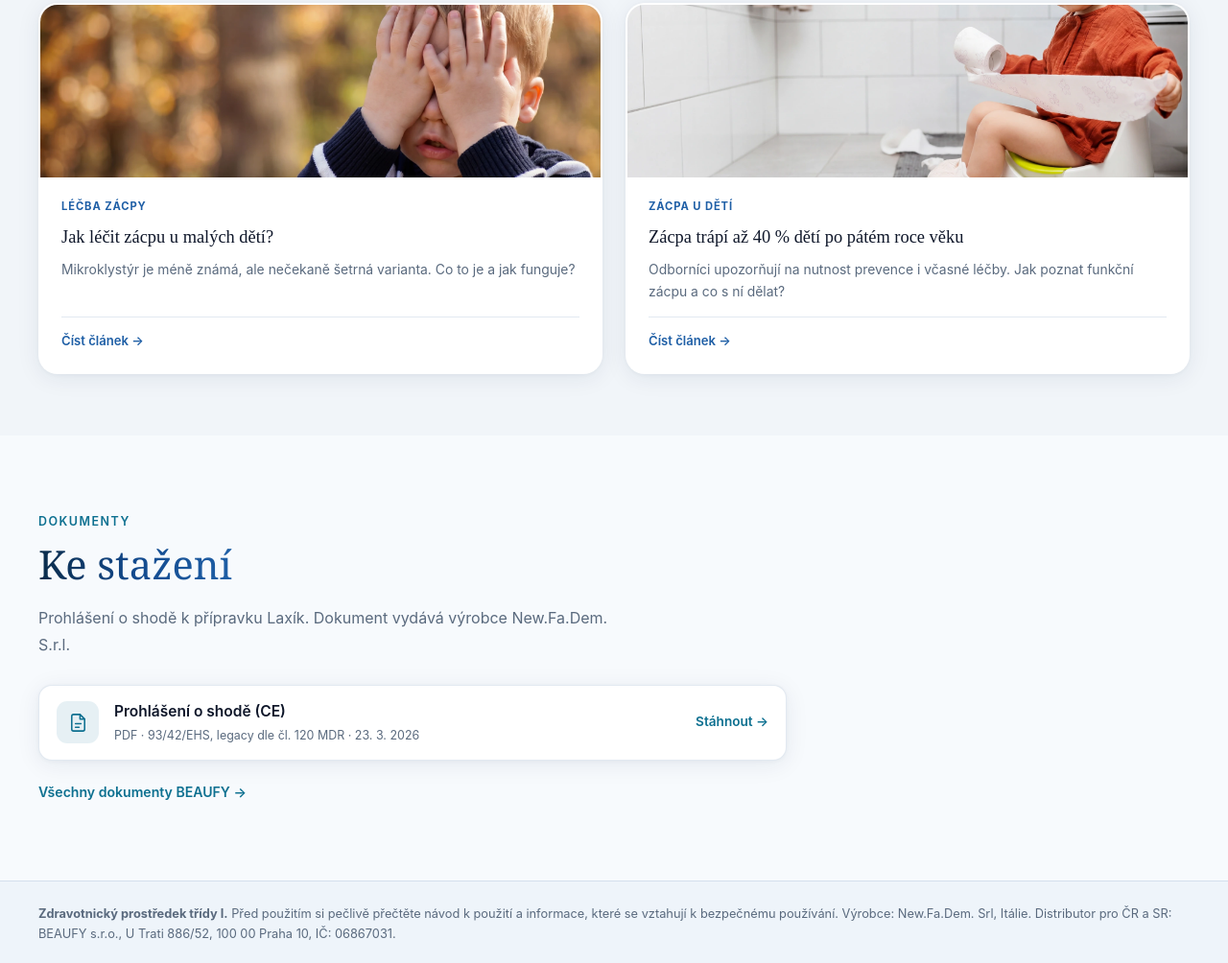
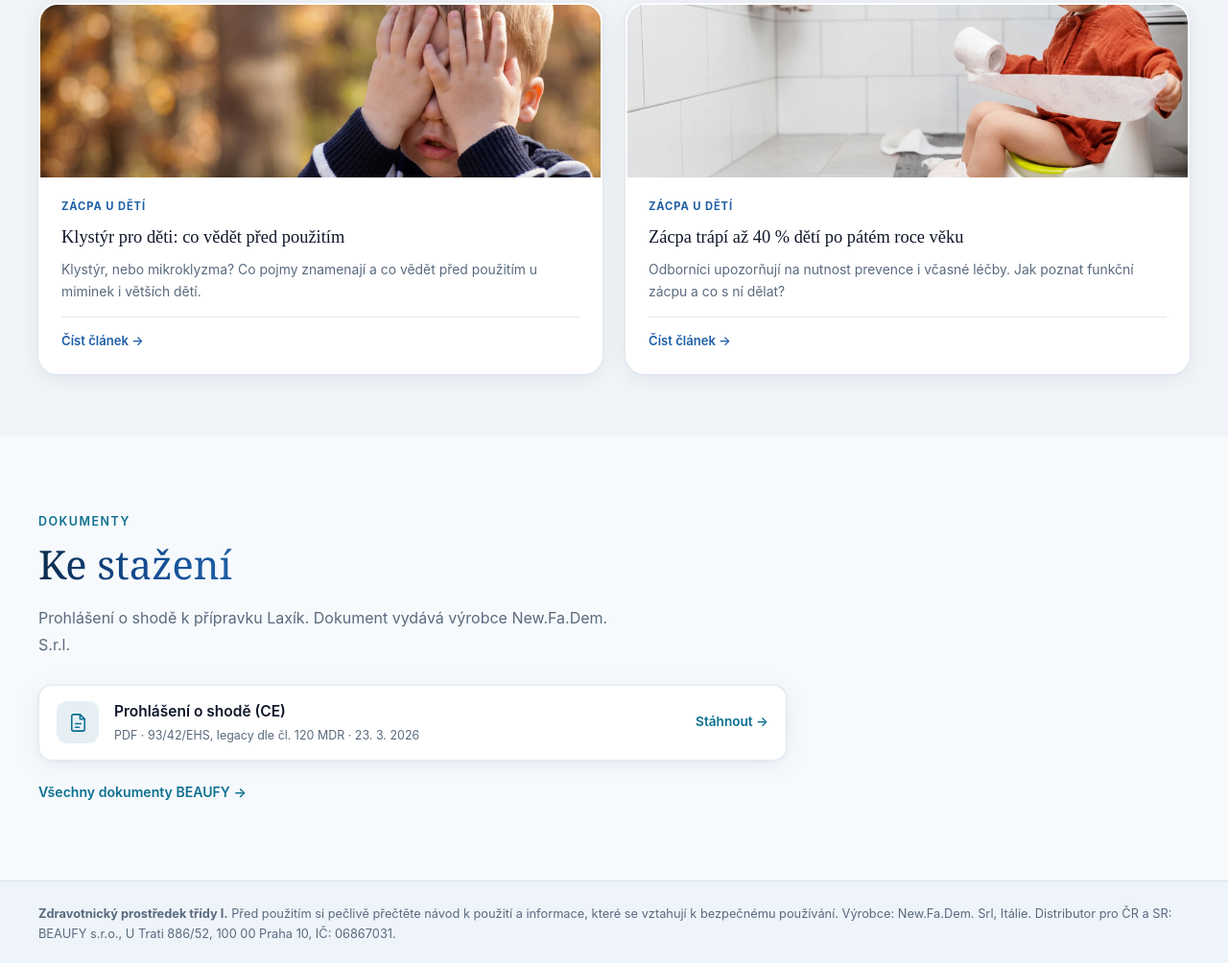
Before and after one commit to LiorD78/beaufy-eu, a plain HTML site: page laxik/index.html in a window 1280 px wide. Shown: the part 5828-6832 px from the top of the page at 96% size. Drawn offline with nearby package versions, Linux system fonts and the light colour scheme; files that its build step writes are made by us from their sources; a web font is replaced by a local one.

Commit message:
Add files via upload

```diff
--- a/laxik/index.html
+++ b/laxik/index.html
@@ -1153,9 +1153,9 @@
           </picture>
         </div>
         <div class="article-card-body">
-          <span class="article-tag">Léčba zácpy</span>
-          <h3>Jak léčit zácpu u malých dětí?</h3>
-          <p>Mikroklystýr je méně známá, ale nečekaně šetrná varianta. Co to je a jak funguje?</p>
+          <span class="article-tag">Zácpa u dětí</span>
+          <h3>Klystýr pro děti: co vědět před použitím</h3>
+          <p>Klystýr, nebo mikroklyzma? Co pojmy znamenají a co vědět před použitím u miminek i větších dětí.</p>
           <span class="article-read">Číst článek →</span>
         </div>
       </a>
```
